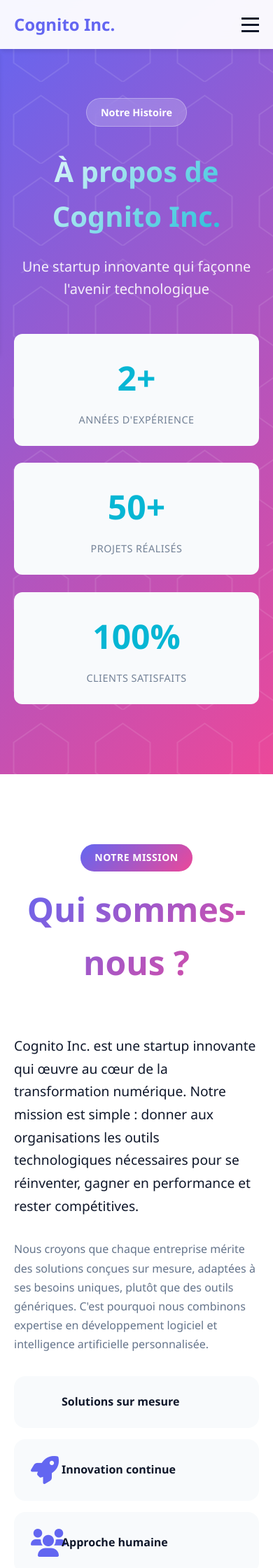
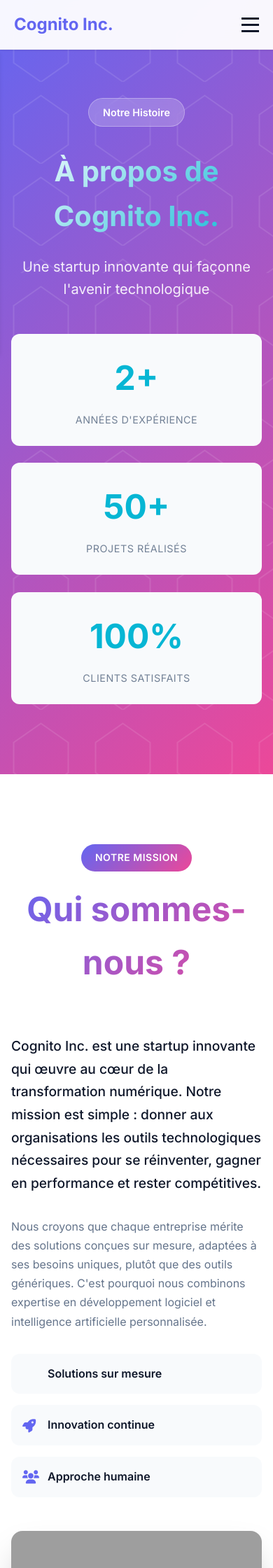
Before and after one commit to JonathanK-N/Cognito-Inc, a Flask app: page /about in a window 390 px wide. Shown: the top 2240 px of the page at 70% size. Run offline with Flask 3, Linux system fonts and the light colour scheme; grey boxes are pictures that could not be loaded.

Commit message:
mise a jour

```diff
--- a/static/css/style.css
+++ b/static/css/style.css
@@ -31,27 +31,38 @@
 }
 
 body {
-    font-family: 'Segoe UI', Tahoma, Geneva, Verdana, sans-serif;
+    font-family: 'Inter', -apple-system, BlinkMacSystemFont, 'Segoe UI', Roboto, sans-serif;
     line-height: 1.6;
     color: var(--text-primary);
     background-color: var(--background);
+    -webkit-font-smoothing: antialiased;
+    -moz-osx-font-smoothing: grayscale;
+    overflow-x: hidden;
 }
 
 .container {
     max-width: 1200px;
     margin: 0 auto;
-    padding: 0 20px;
+    padding: 0 2rem;
+}
+
+@media (max-width: 768px) {
+    .container {
+        padding: 0 1rem;
+    }
 }
 
 /* Navigation */
 .navbar {
-    background: rgba(255, 255, 255, 0.95);
-    backdrop-filter: blur(10px);
+    background: rgba(255, 255, 255, 0.98);
+    backdrop-filter: blur(20px);
     position: fixed;
     top: 0;
     width: 100%;
     z-index: 1000;
-    box-shadow: var(--shadow);
+    box-shadow: 0 1px 3px rgba(0, 0, 0, 0.1);
+    border-bottom: 1px solid rgba(0, 0, 0, 0.05);
+    transition: var(--transition);
 }
 
 .nav-container {
@@ -98,6 +109,15 @@ body {
 }
 
 .nav-link:hover::after {
+    width: 100%;
+}
+
+.nav-link.active {
+    color: var(--primary-color);
+    font-weight: 600;
+}
+
+.nav-link.active::after {
     width: 100%;
 }
 
@@ -1162,7 +1182,7 @@ body {
     margin-top: 2rem;
 }
 
-.highlight-item {
+.story-highlights .highlight-item {
     display: flex;
     align-items: center;
     gap: 1rem;
@@ -1172,18 +1192,22 @@ body {
     transition: var(--transition);
 }
 
-.highlight-item:hover {
+.story-highlights .highlight-item:hover {
     transform: translateX(10px);
     box-shadow: var(--shadow);
 }
 
-.highlight-item i {
-    color: var(--primary-color);
-    font-size: 1.2rem;
+.story-highlights .highlight-item i {
+    color: var(--primary-color) !important;
+    font-size: 1.2rem !important;
     width: 20px;
-}
-
-.highlight-item span {
+    flex-shrink: 0;
+    display: inline-block !important;
+    font-family: 'Font Awesome 6 Free' !important;
+    font-weight: 900 !important;
+}
+
+.story-highlights .highlight-item span {
     font-weight: 600;
     color: var(--text-primary);
 }
--- a/static/js/main.js
+++ b/static/js/main.js
@@ -183,9 +183,47 @@ document.addEventListener('DOMContentLoaded', function() {
 
     navLinks.forEach(link => {
         if (link.getAttribute('href') === currentLocation) {
-            link.style.color = 'var(--primary-color)';
-            link.style.fontWeight = '600';
+            link.classList.add('active');
+        } else {
+            link.classList.remove('active');
         }
+    });
+
+    // Smooth scroll pour les ancres
+    document.querySelectorAll('a[href^="#"]').forEach(anchor => {
+        anchor.addEventListener('click', function (e) {
+            e.preventDefault();
+            const target = document.querySelector(this.getAttribute('href'));
+            if (target) {
+                target.scrollIntoView({
+                    behavior: 'smooth',
+                    block: 'start'
+                });
+            }
+        });
+    });
+
+    // Navbar scroll effect
+    let lastScrollTop = 0;
+    const navbar = document.querySelector('.navbar');
+
+    window.addEventListener('scroll', () => {
+        const scrollTop = window.pageYOffset || document.documentElement.scrollTop;
+
+        if (scrollTop > 100) {
+            navbar.style.background = 'rgba(255, 255, 255, 0.98)';
+            navbar.style.boxShadow = '0 2px 20px rgba(0, 0, 0, 0.1)';
+        } else {
+            navbar.style.background = 'rgba(255, 255, 255, 0.95)';
+            navbar.style.boxShadow = '0 1px 3px rgba(0, 0, 0, 0.1)';
+        }
+
+        lastScrollTop = scrollTop;
+    });
+
+    // Loading optimization
+    window.addEventListener('load', () => {
+        document.body.classList.add('loaded');
     });
 
     // Lazy loading des images
--- a/templates/base.html
+++ b/templates/base.html
@@ -4,6 +4,9 @@
     <meta charset="UTF-8">
     <meta name="viewport" content="width=device-width, initial-scale=1.0">
     <title>{% block title %}Cognito Inc. - Innovation sur mesure{% endblock %}</title>
+    <link rel="preconnect" href="https://fonts.googleapis.com">
+    <link rel="preconnect" href="https://fonts.gstatic.com" crossorigin>
+    <link href="https://fonts.googleapis.com/css2?family=Inter:wght@300;400;500;600;700;800&display=swap" rel="stylesheet">
     <link href="https://cdnjs.cloudflare.com/ajax/libs/font-awesome/6.0.0/css/all.min.css" rel="stylesheet">
     <link href="https://unpkg.com/aos@2.3.1/dist/aos.css" rel="stylesheet">
     <link href="{{ url_for('static', filename='css/style.css') }}" rel="stylesheet">
```
